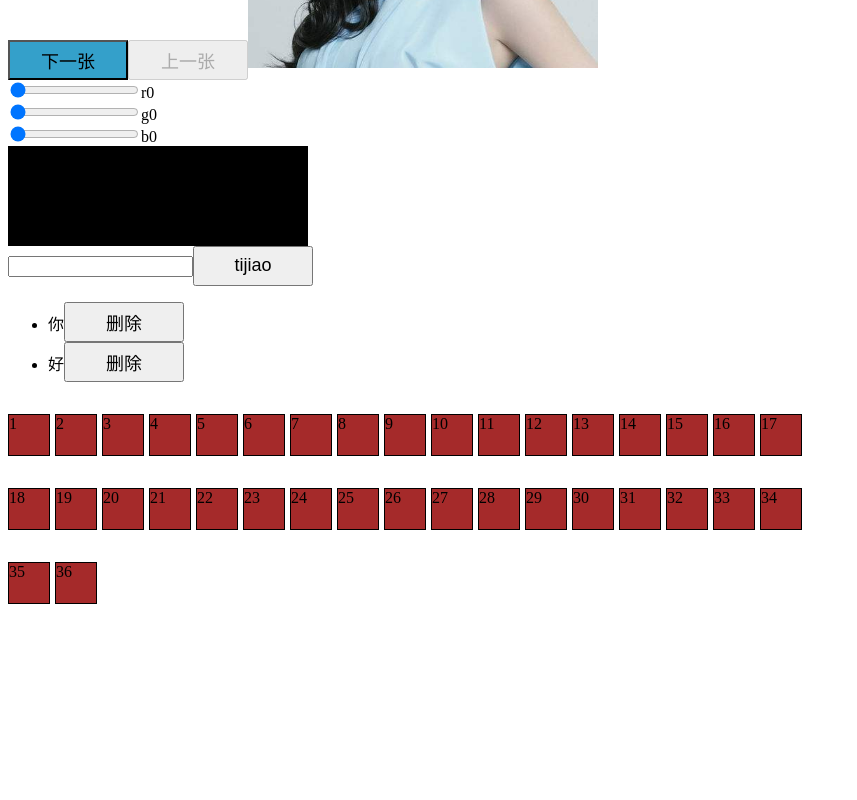
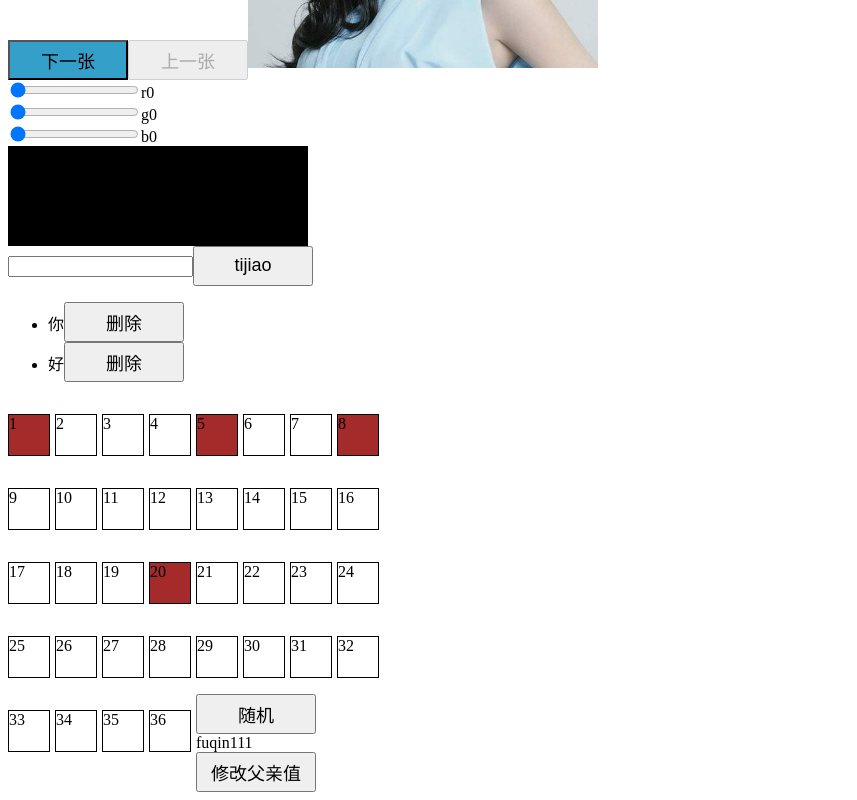
Before and after one commit to lijiahao1006/react-app, a React app: page / in a window 1280 px wide. Shown: the part 292-1092 px from the top of the page, without its empty margins (0-857 px from the left). Before the commit the page ends 912 px from the top, so only its background shows below. Built offline with nearby package versions, Linux system fonts and the light colour scheme.

Commit message:
随机算法+组件传值

```diff
--- a/src/view/App.js
+++ b/src/view/App.js
@@ -9,9 +9,15 @@ export default class App extends Component {
   constructor() {
     super();
     this.state = {
+      a: 111,
       img: 1,
       btn: 'btn1'
     };
+  }
+  add(){
+    this.setState({
+      a: this.state.a + 1
+    })
   }
   render() {
     const { btn, img } = this.state
@@ -47,7 +53,7 @@ export default class App extends Component {
         />
         <Color />
         <List />
-        <Ball />
+        <Ball a={this.state.a} add={this.add.bind(this)}/>
       </div>
     );
   }
--- a/src/view/components/Ball.js
+++ b/src/view/components/Ball.js
@@ -6,12 +6,25 @@ export default class Ball extends Component {
   constructor(){
     super();
     this.state = {
-      p1: 'p1'
+      p1: 'p1',
+      nowarr: [1,5,8,20]
     }
   }
+  // 洗牌算法
+  suiji(arr){
+    let len = arr.length;
+    for(let i=0;i<len;i++){
+      let index = Math.floor(Math.random()*len);
+      [arr[i], arr[index]] = [arr[index], arr[i]]
+    }
+    return arr
+  }
   render() {
+    const { nowarr } = this.state;
     return (
-      <div>
+      <div style={{
+        'width': '400px'
+      }}>
         {
           (() => {
             let arr = [];
@@ -19,14 +32,43 @@ export default class Ball extends Component {
               arr.push(<p
                 key={i}
                 className={cs({
-                  'cur': true,
+                  'cur': nowarr.includes(i),
                   'p1': true
                 })}
+                onClick={() => {
+                  if (nowarr.includes(i)) {
+                    this.setState({
+                      nowarr: nowarr.filter(item => item!==i)
+                    })
+                  }else{
+                    this.setState({
+                      nowarr: [...nowarr, i]
+                    })
+                  }
+                }}
               >{i}</p>);
             }
+            <button>123</button>
             return arr
           })()
         }
+        <button onClick={() => {
+          let arr1 = [],
+              arr2 = [];
+          for(let i=1; i<=36; i++){
+            arr1.push(i)
+          }
+          this.suiji(arr1);
+          arr2 = arr1.splice(0,6);
+          this.setState({
+            nowarr: arr2
+          })
+
+        }}>随机</button>
+        <div>fuqin{this.props.a}</div>
+        <button onClick={()=>{
+          this.props.add()
+        }}>修改父亲值</button>
       </div>
     );
   }
--- a/src/view/components/ball.scss
+++ b/src/view/components/ball.scss
@@ -4,6 +4,8 @@
     margin-right: 5px;
     border: 1px solid black;
     float: left;
+    user-select: none;
+    cursor: pointer;
     &.cur{
         background-color: brown;
     }
```
